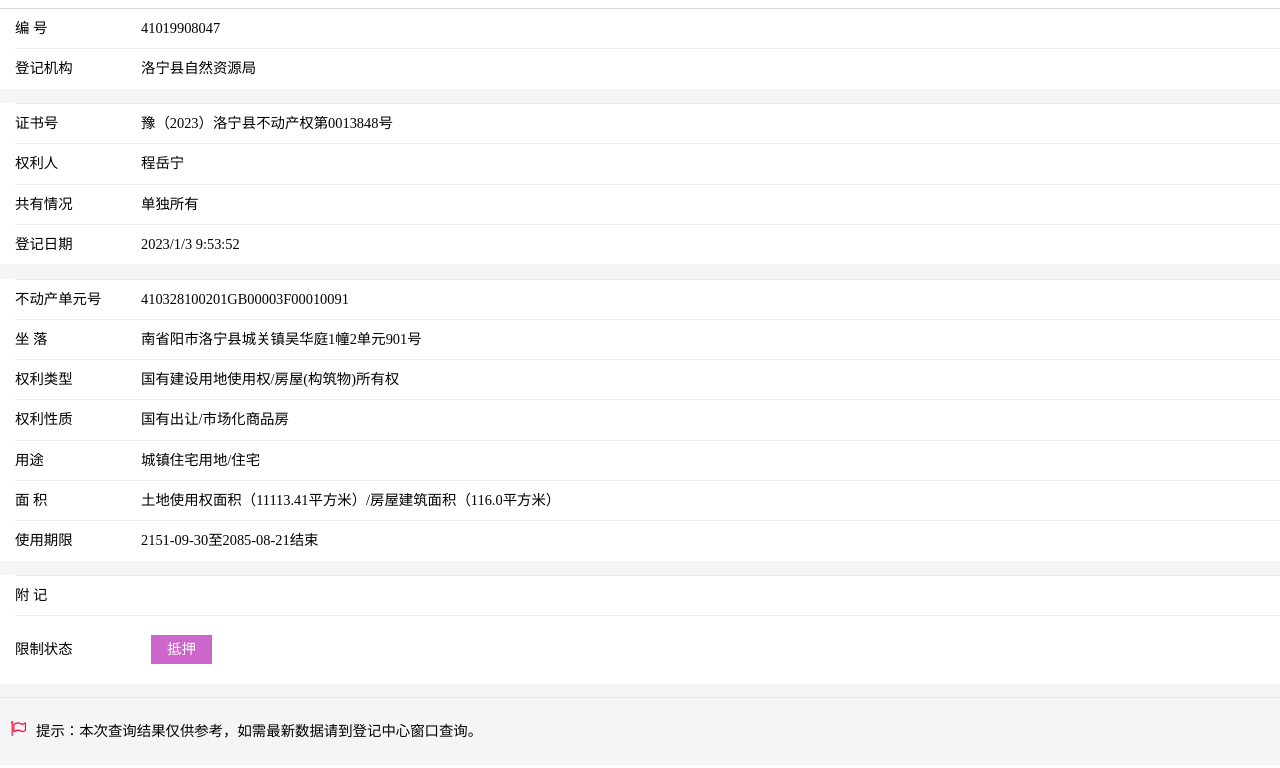
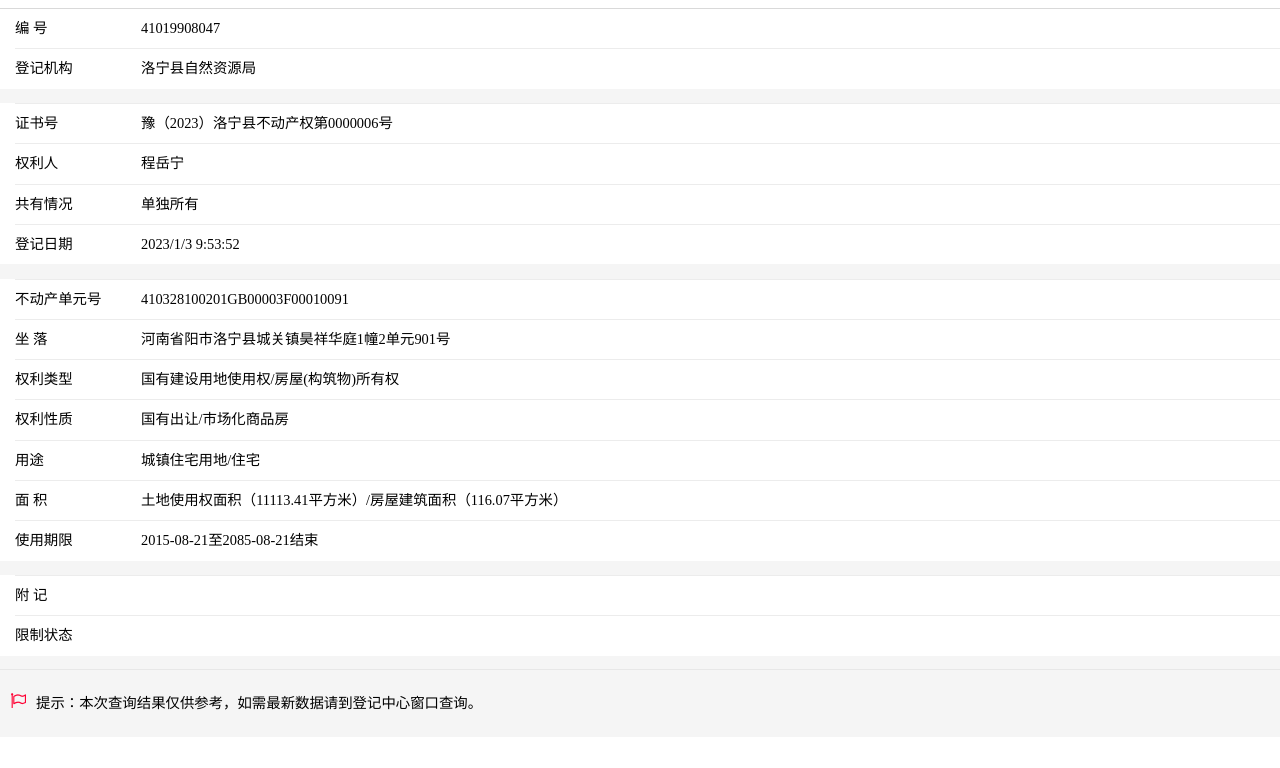
Before and after one commit to yygua/41019908047, a plain HTML site: page index.html in a window 1280 px wide. Shown: the part 72-840 px from the top of the page. Drawn offline with Linux system fonts and the light colour scheme; some packages are replaced by stand-ins of ours; a script that the page names is missing.

Commit message:
Update index.html

```diff
--- a/index.html
+++ b/index.html
@@ -456,7 +456,7 @@
                 <div class="weui_cell">
                     <div class="weui_cell_hd"><label class="weui_label">证书号</label></div>
                     <div class="weui_cell_bd weui_cell_primary">
-                        豫（2023）洛宁县不动产权第0013848号
+                        豫（2023）洛宁县不动产权第0000006号
                     </div>
                 </div>
                 <div class="weui_cell">
@@ -487,7 +487,7 @@
                 <div class="weui_cell">
                     <div class="weui_cell_hd"><label class="weui_label">坐 落</label></div>
                     <div class="weui_cell_bd weui_cell_primary ">
-                        南省阳市洛宁县城关镇吴华庭1幢2单元901号
+                        河南省阳市洛宁县城关镇昊祥华庭1幢2单元901号
                     </div>
                 </div>
                 <div class="weui_cell">
@@ -512,13 +512,13 @@
                     <div class="weui_cell_hd"><label class="weui_label">面  积</label></div>
                     <div class="weui_cell_bd weui_cell_primary">
 
-                        土地使用权面积（11113.41平方米）/房屋建筑面积（116.0平方米）
+                        土地使用权面积（11113.41平方米）/房屋建筑面积（116.07平方米）
                     </div>
                 </div>
                 <div class="weui_cell">
                     <div class="weui_cell_hd"><label class="weui_label">使用期限</label></div>
                     <div class="weui_cell_bd weui_cell_primary">
-                        2151-09-30至2085-08-21结束
+                        2015-08-21至2085-08-21结束
                     </div>
                 </div>
                 <div class="weui_cells_title text-black"> </div>
@@ -531,7 +531,6 @@
                 <div class="weui_cell">
                     <div class="weui_cell_hd"><label class="weui_label">限制状态</label></div>
                     <div class="weui_cell_bd weui_cell_primary">
-                                <div class="status-tag bg-purple">抵押</div>
 
                     </div>
                 </div>
```
